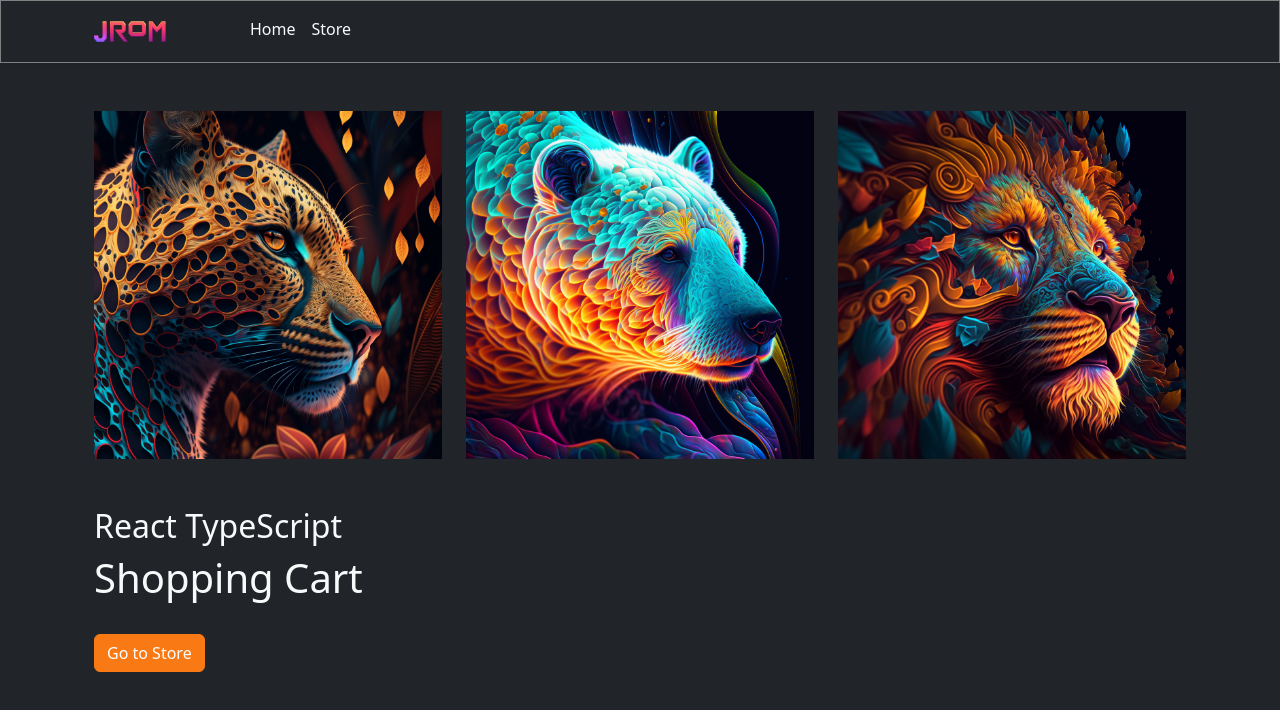
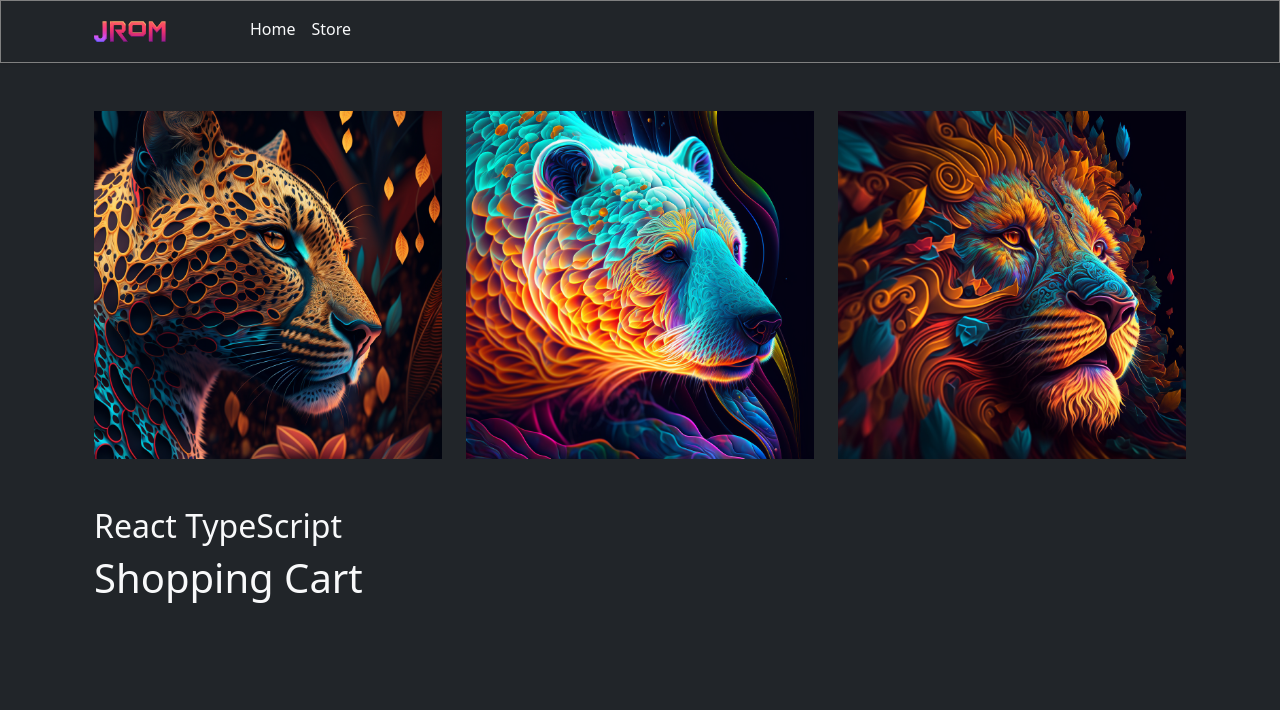
Before and after one commit to jerommiole/react-typescript-shopping-cart, a React (Vite) app: page / in a window 1280 px wide. Shown: the top 710 px of the page. Built offline with nearby package versions, Linux system fonts and the light colour scheme.

Commit message:
remove the go to store button

```diff
--- a/src/pages/Home.tsx
+++ b/src/pages/Home.tsx
@@ -30,11 +30,6 @@ export function Home() {
                             <h2 className="text-light">React TypeScript</h2>
                             <h1 className="text-light">Shopping Cart</h1>
                             <br />
-                            <Button href="/store" style={{
-                                backgroundColor: '#f97a15',
-                                borderColor: '#f97a15',
-                                color: 'white'
-                                }}>Go to Store</Button>
                         </div>
                     </Row>
                 </Container>
```
